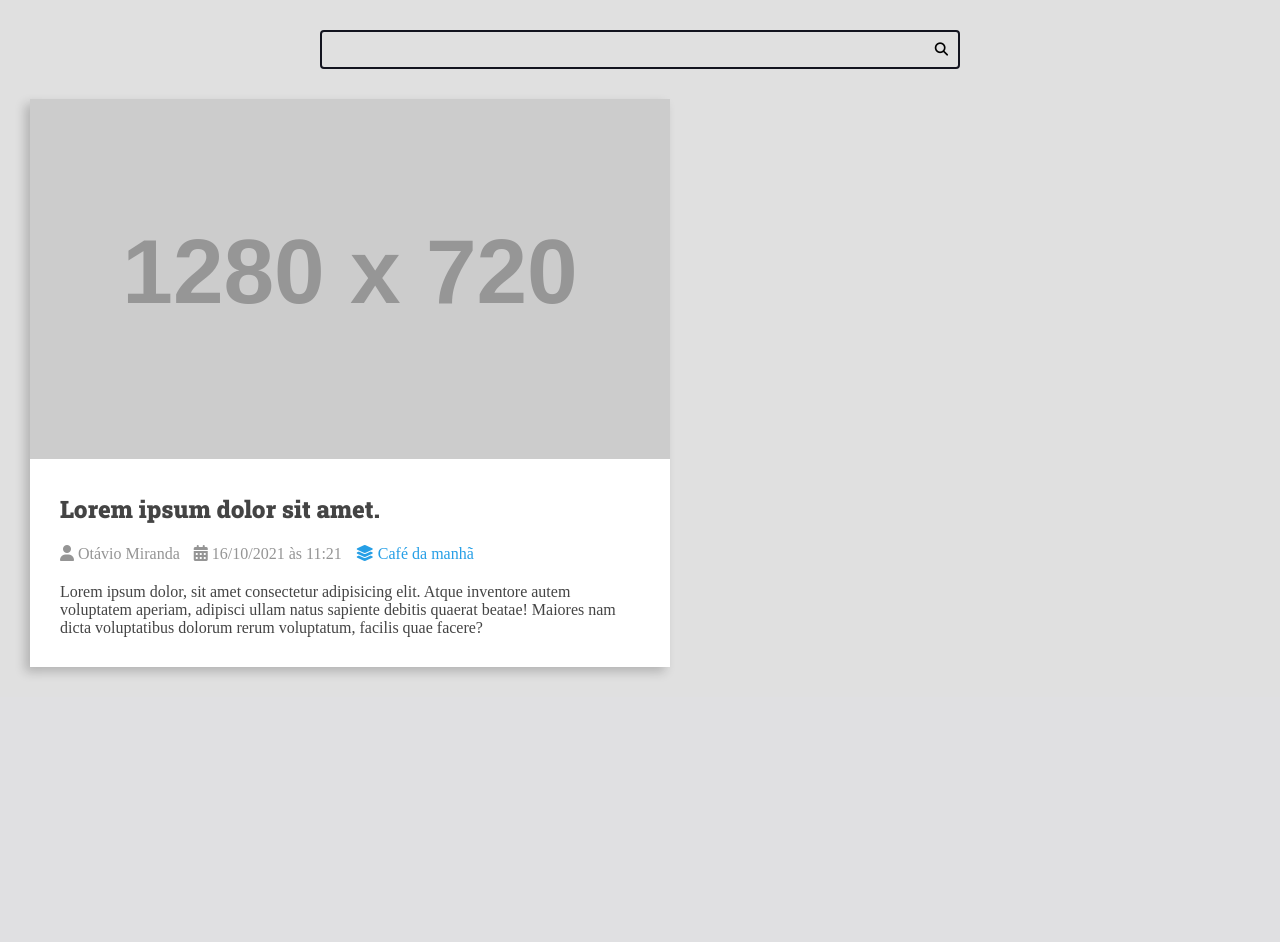
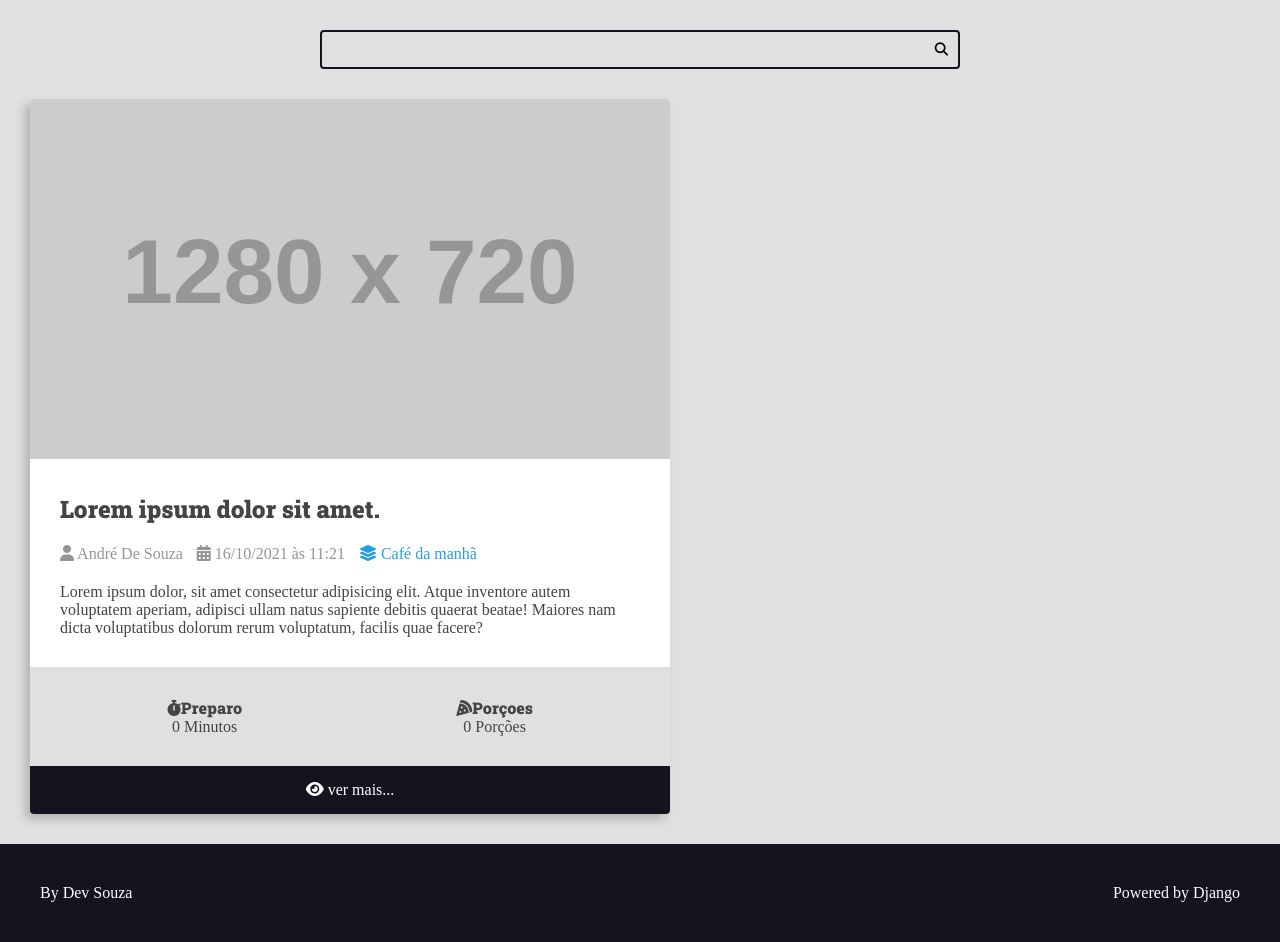
Before and after one commit to AndreSouzanl/curso-django-projeto1, a Django app: page / in a window 1280 px wide. Shown: the part 113-1055 px from the top of the page. Before the commit the page ends 789 px from the top, so only its background shows below. Run offline with Django 5.2, Linux system fonts and the light colour scheme; grey boxes labelled with a size stand in for pictures from a placeholder-image service; some libraries are stand-ins or nearby versions.

Commit message:
Building the entire frontend

```diff
--- a/recipes/templates/recipes/pages/home.html
+++ b/recipes/templates/recipes/pages/home.html
@@ -7,44 +7,13 @@
 
    <main class="main-content-container">
      <div class="main-content main-content-list container">
-        <div class="recipe recipe-list-item">
-          <div class="recipe-cover">
-            <img src="https://placehold.co/1280x720/png/269fe6" alt="Temporario">
-          </div>
-          <div class="recipe-title-container">
-              <h2 class="recipe-title">Lorem ipsum dolor sit amet.</h2>
-          </div>
-          <div class="recipe-author">
-                    <span class="recipe-author-item">
-                        <i class="fas fa-user"></i>
-                        Otávio Miranda
-                    </span>
-                    <span class="recipe-author-item">
-                        <i class="fas fa-calendar-alt"></i>
-                        16/10/2021 às 11:21
-                    </span>
-                    <span class="recipe-author-item">
-                        <a href="/recipes/category/cafe-da-manha/">
-                            <i class="fas fa-layer-group"></i>
-                            <span>Café da manhã</span>
-                        </a>
-                    </span>
-            </div>
-            <div class="recipe-content">
-              <p>Lorem ipsum dolor, sit amet consectetur adipisicing elit. Atque inventore autem voluptatem aperiam, adipisci ullam natus sapiente debitis quaerat beatae! Maiores nam dicta voluptatibus dolorum rerum voluptatum, facilis quae facere?</p>
-            </div>
-        </div>
-     </div>
+
+      {%include "recipes/partials/recipe.html"%}
+
+      </div>
    </main>
 
+   {%include "recipes/partials/footer.html"%}
 
-
-
-
-
-
-
-
-
- </body>
+</body>
 </html>
--- /dev/null
+++ b/recipes/templates/recipes/partials/footer.html
@@ -0,0 +1,10 @@
+
+<footer class="main-footer">
+  <div class="developer">
+    <a href="https://www.otaviomiranda.com.br/" target="_blank" rel="noreferrer noopener">By Dev Souza</a>
+  </div>
+
+  <div class="powered">
+    <a href="https://www.djangoproject.com/" target="_blank" rel="noreferrer noopener">Powered by Django</a>
+  </div>
+</footer>
--- a/recipes/templates/recipes/partials/head.html
+++ b/recipes/templates/recipes/partials/head.html
@@ -194,6 +194,8 @@
         box-shadow: -5px 5px 10px rgba(0, 0, 0, .2);
         transform: scale(1);
         transition: all 300ms ease-in-out;
+        border-radius: .4rem;
+        overflow: hidden;
 
       }
 
@@ -239,6 +241,61 @@
 
       }
 
+      .recipe-meta-container {
+        display: flex;
+        flex-flow: row wrap;
+        padding: var(--spacing-gutter-medium);
+        background: var(--color-gray-1);
+      }
+
+      .recipe-meta {
+        display: flex;
+        flex-flow: column nowrap;
+        flex-shrink: 1;
+        flex-grow: 1;
+        text-align: center;
+
+      }
+
+      .recipe-meta-title {
+        font-size: 1.6rem
+      }
+
+      .recipe-footer a {
+        background: var(--color-primary-dark);
+        display: block;
+        color: var(--color-white);
+        text-decoration: none;
+        text-align: center;
+        padding: 1.5rem var(--spacing-gutter-medium);
+        transition: all 300ms ease-in-out;
+      }
+
+      .recipe-footer a: hover {
+        filter: brightness(2);
+      }
+
+      .main-footer {
+        display: flex;
+        algin-items: center;
+        justify-content: space-between;
+        background: var(--color-primary-dark);
+        color: var(--color-white);
+        padding: var(--spacing-gutter-large);
+
+      }
+
+      .main-footer a {
+        color: var(--color-white);
+        text-decoration: none;
+        transition: all 300ms ease-in-out;
+
+      }
+
+      .main-footer a:hover {
+       color: var(--color-gray-2);
+      }
+
 
     </style>
   </head>
--- /dev/null
+++ b/recipes/templates/recipes/partials/recipe.html
@@ -0,0 +1,50 @@
+<div class="recipe recipe-list-item">
+          <div class="recipe-cover">
+            <img src="https://placehold.co/1280x720/png/269fe6" alt="Temporario">
+          </div>
+          <div class="recipe-title-container">
+              <h2 class="recipe-title">Lorem ipsum dolor sit amet.</h2>
+          </div>
+          <div class="recipe-author">
+                    <span class="recipe-author-item">
+                        <i class="fas fa-user"></i>
+                        André De Souza
+                    </span>
+                    <span class="recipe-author-item">
+                        <i class="fas fa-calendar-alt"></i>
+                        16/10/2021 às 11:21
+                    </span>
+                    <span class="recipe-author-item">
+                        <a href="/recipes/category/cafe-da-manha/">
+                            <i class="fas fa-layer-group"></i>
+                            <span>Café da manhã</span>
+                        </a>
+                    </span>
+            </div>
+            <div class="recipe-content">
+              <p>Lorem ipsum dolor, sit amet consectetur adipisicing elit. Atque inventore autem voluptatem aperiam, adipisci ullam natus sapiente debitis quaerat beatae! Maiores nam dicta voluptatibus dolorum rerum voluptatum, facilis quae facere?</p>
+            </div>
+            <div class="recipe-meta-container">
+              <div class="recipe-meta recipe-preparation">
+                <h3 class="recipe-meta-title"><i class="fas fa-stopwatch"></i>Preparo</h3>
+                <div class="recipe-meta-text">
+                  0 Minutos
+                </div>
+
+              </div>
+              <div class="recipe-meta recipe-servings">
+                <h3 class="recipe-meta-title"><i class="fas fa-pizza-slice"></i>Porçoes</h3>
+                <div class="recipe-meta-text">
+                  0 Porções
+                </div>
+              </div>
+
+            </div>
+            <footer class="recipe-footer">
+                    <a class="recipe-read-more button button-dark button-full-width" href="/recipes/3/">
+                        <i class="fas fa-eye"></i>
+                        <span>ver mais...</span>
+                    </a>
+            </footer>
+
+        </div>
```
